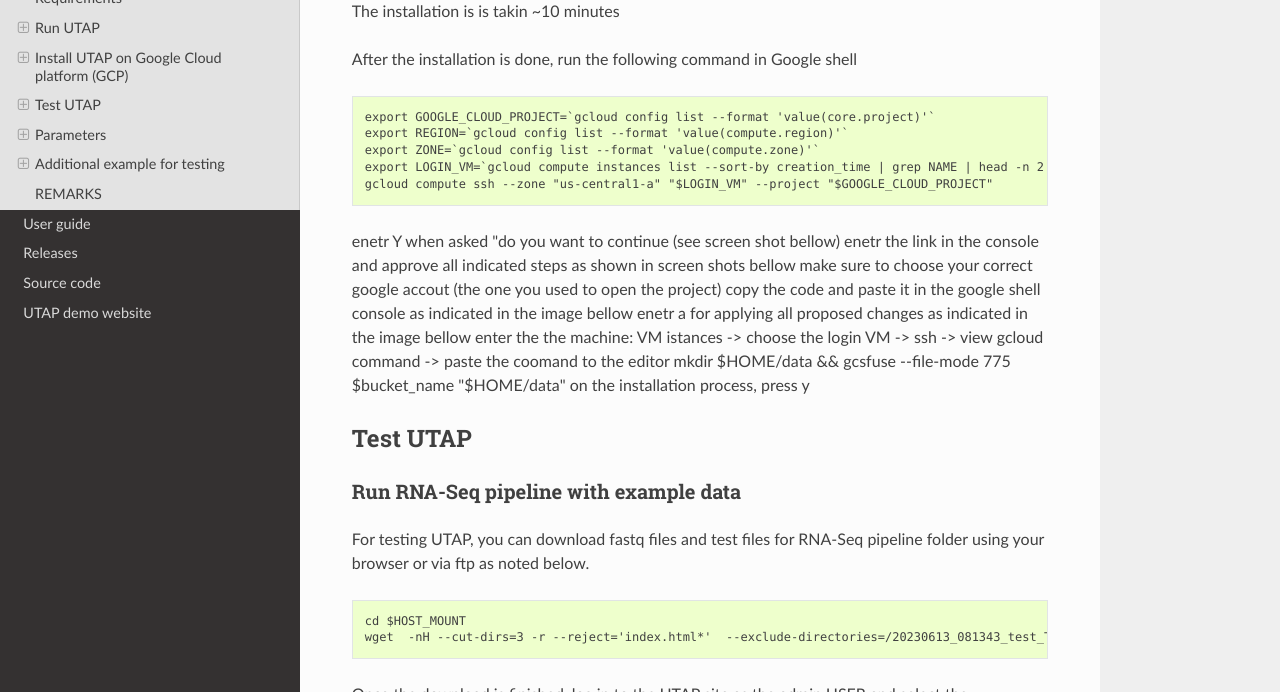
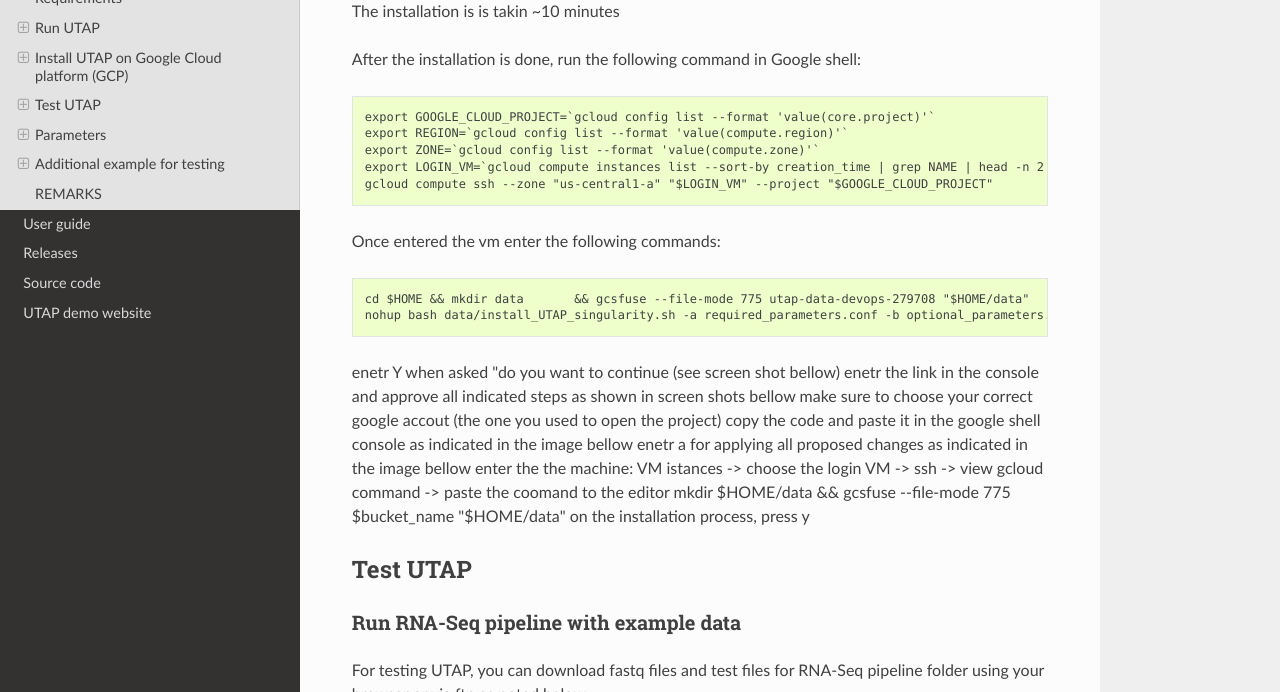
Before and after one commit to utap2/utap2, a Sphinx documentation site: the page built from docs/rst/installation.rst, in a window 1280 px wide and 900 px high, scrolled down 4046 px, cut to the strip 208-900 px from the top of the window. Built offline with Sphinx 7.4.7 and the Read the Docs theme 2.0.0, drawn with Linux system fonts in a browser that asks for light colours.

Commit message:
Update installation.rst

```diff
--- a/docs/rst/installation.rst
+++ b/docs/rst/installation.rst
@@ -205,7 +205,7 @@ quoatas on network and vm
 
 The installation is is takin ~10 minutes
 
-After the installation is done, run the following command in Google shell
+After the installation is done, run the following command in Google shell:
 ::
 
    export GOOGLE_CLOUD_PROJECT=`gcloud config list --format 'value(core.project)'`
@@ -213,6 +213,13 @@ After the installation is done, run the following command in Google shell
    export ZONE=`gcloud config list --format 'value(compute.zone)'`
    export LOGIN_VM=`gcloud compute instances list --sort-by creation_time | grep NAME | head -n 2 | grep login | awk '{print $2}'`
    gcloud compute ssh --zone "us-central1-a" "$LOGIN_VM" --project "$GOOGLE_CLOUD_PROJECT"
+
+Once entered the vm enter the following commands:
+::
+
+   cd $HOME && mkdir data	&& gcsfuse --file-mode 775 utap-data-devops-279708 "$HOME/data"
+   nohup bash data/install_UTAP_singularity.sh -a required_parameters.conf -b optional_parameters.conf
+
 
 enetr Y when asked "do you want to continue (see screen shot bellow)
 enetr the link in the console and approve all indicated steps as shown in screen shots bellow
```
